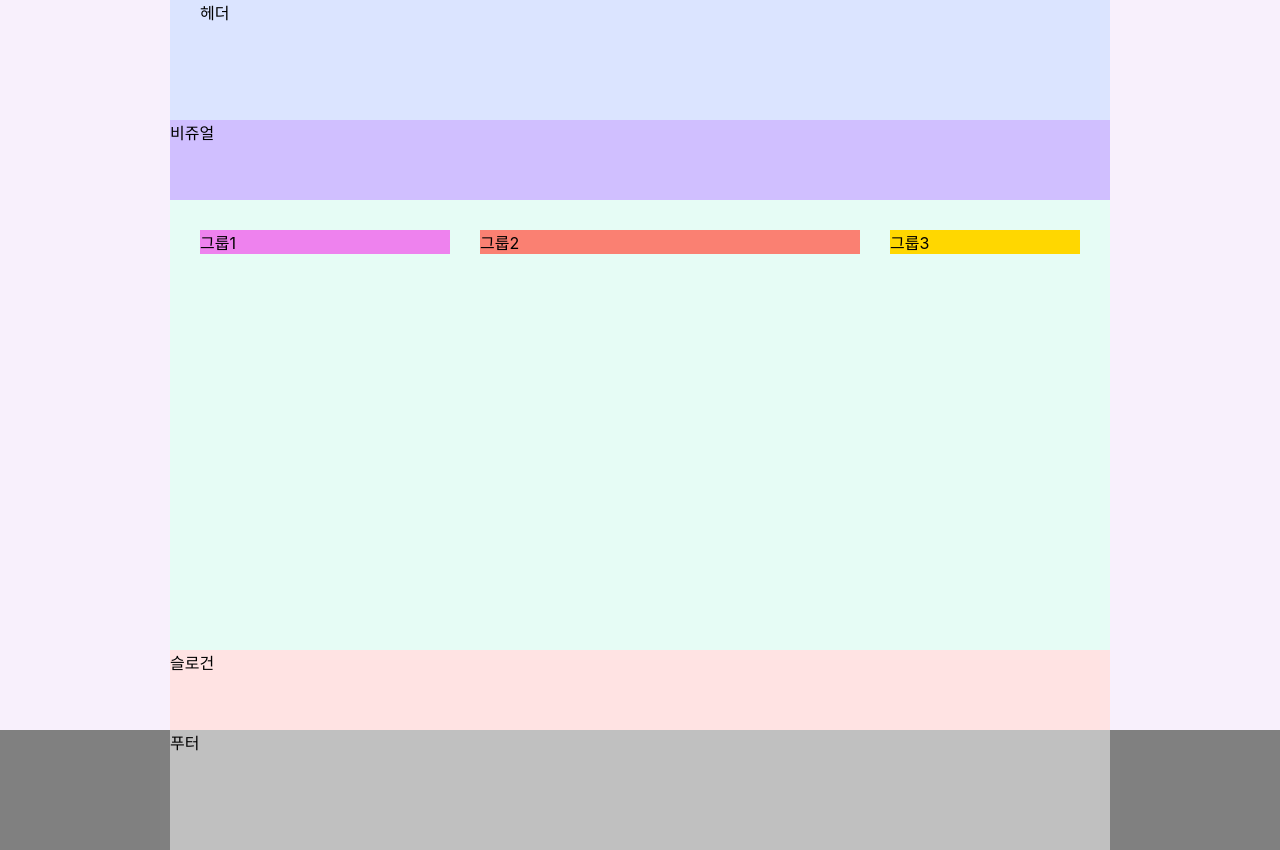
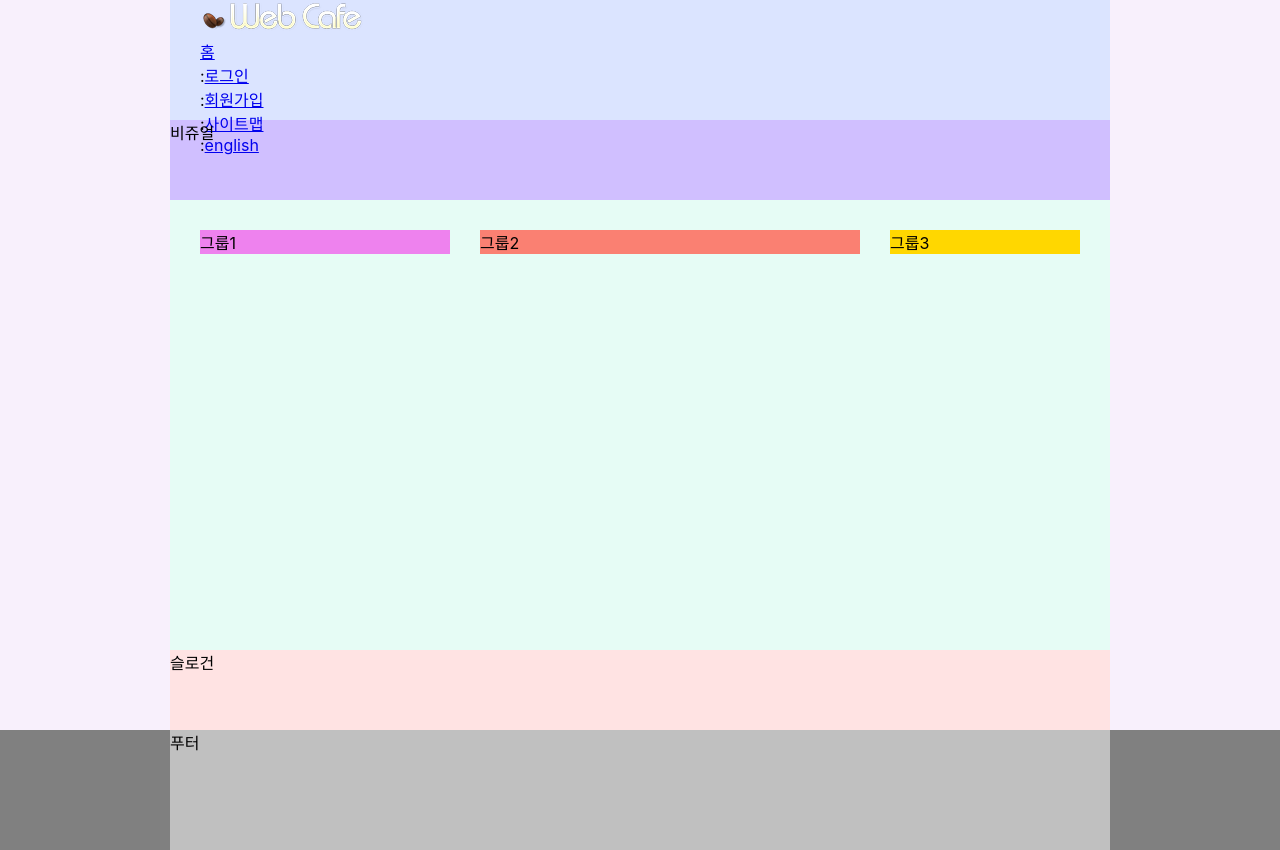
Before and after one commit to lulla-by/HTML5, a website: page index.html in a window 1280 px wide. Drawn offline with Linux system fonts and the light colour scheme; a web font is replaced by a local one.

Commit message:
로고 및 텍스트 링크 모음 마크업

```diff
--- a/index.html
+++ b/index.html
@@ -5,13 +5,28 @@
   <meta charset="UTF-8" />
   <meta http-equiv="X-UA-Compatible" content="IE=edge" />
   <meta name="viewport" content="width=device-width, initial-scale=1.0" />
-  <title>웹카페(나는 공유말고 은우가 좋드라)</title>
+  <title>웹카페</title>
   <link rel="stylesheet" as="style" crossorigin href="https://cdn.jsdelivr.net/gh/orioncactus/pretendard@v1.3.6/dist/web/static/pretendard.css" />
   <link rel="stylesheet" href="./styles/style.css" />
 </head>
 
 <body>
-<header class="header">헤더</header>
+<header class="header">
+  <!-- 로고 Start-->
+  <h1 class="logo">
+    <a href="./index-complete.html">
+      <img src="./assets/logo.png" alt="web cafe" />
+    </a>
+  </h1>
+  <!-- 로고 End -->
+  <ul class="member">
+    <li><a href="/">홈</a></li>
+    <li><span class="divider" aria-hidden="true">:</span><a href="/">로그인</a></li>
+    <li><span class="divider" aria-hidden="true">:</span><a href="/">회원가입</a></li>
+    <li><span class="divider" aria-hidden="true">:</span><a href="/">사이트맵</a></li>
+    <li><span class="divider" aria-hidden="true">:</span><a href="/">english</a></li>
+  </ul>
+</header>
 <div class="visual">비쥬얼</div>
 <main class="main">
   <div class="group group1">그룹1</div>
```
